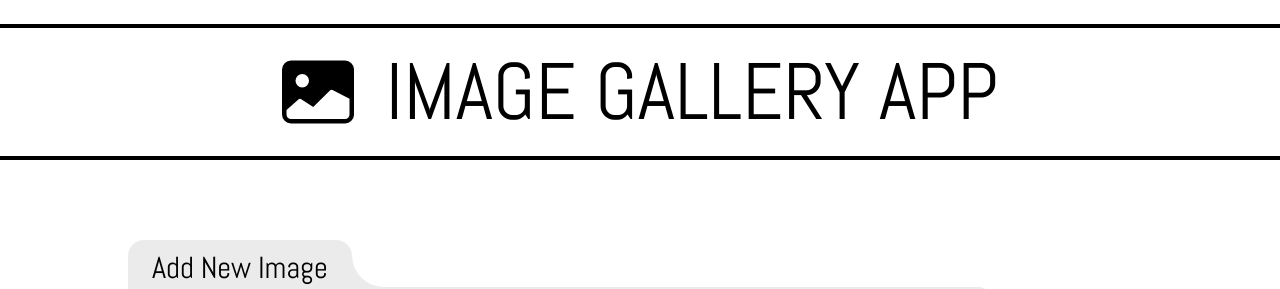
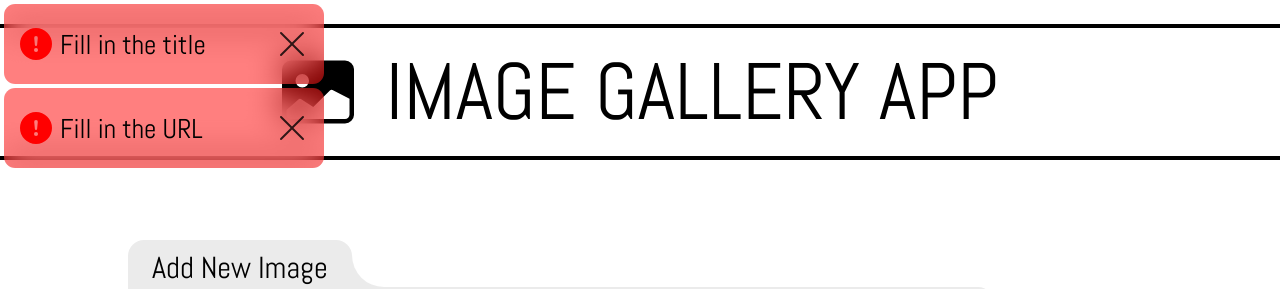
Before and after one commit to David0z/image-gallery, a React (Create React App) app: page / in a window 1280 px wide. Both pictures are taken after a click on the button 930 px from the left and 351 px from the top of the page. Shown: the top 289 px of the page. Built offline with nearby package versions, Linux system fonts and the light colour scheme.

Commit message:
Added error/success push notifications

```diff
--- a/package.json
+++ b/package.json
@@ -6,6 +6,7 @@
     "@testing-library/jest-dom": "^5.16.2",
     "@testing-library/react": "^12.1.3",
     "@testing-library/user-event": "^13.5.0",
+    "framer-motion": "^6.2.8",
     "react": "^17.0.2",
     "react-dom": "^17.0.2",
     "react-icons": "^4.3.1",
--- /dev/null
+++ b/src/components/Alert.js
@@ -0,0 +1,117 @@
+import React, { useEffect, useState } from 'react'
+import { AlertWrapper, AlertInstance, CloseAlertButton, IndicationIcon } from './styled/Alert.styled'
+import { AnimatePresence, motion } from "framer-motion"
+import { BsFillExclamationCircleFill, BsFillCheckCircleFill, BsXLg } from "react-icons/bs"
+
+function Alert({isTitleError, isUrlError, isInvalidUrl, isAdded, setIsAdded }) {
+
+    const [errors, setErrors] = useState([]);
+
+    useEffect(() => {
+        let titleTimeout;
+        if (isTitleError === true) {
+            setErrors(prevErrors => [...prevErrors, {title: 'no-title', type: 'error', message: 'Fill in the title'}]);
+            titleTimeout = setTimeout(() => {
+                setErrors(prevErrors => prevErrors.filter(error => error.title != 'no-title'));
+            }, 5000);
+        } else {
+            setErrors(prevErrors => prevErrors.filter(error => error.title != 'no-title'));
+        }
+
+        return () => {clearTimeout(titleTimeout)}
+    }, [isTitleError]);
+
+    useEffect(() => {
+        let noUrlTimeout;
+        if (isUrlError === true) {
+            setErrors(prevErrors => [...prevErrors, {title: 'no-url', type: 'error', message: 'Fill in the URL'}]);
+            noUrlTimeout = setTimeout(() => {
+                setErrors(prevErrors => prevErrors.filter(error => error.title != 'no-url'));
+            }, 5000);
+        } else {
+            setErrors(prevErrors => prevErrors.filter(error => error.title != 'no-url'));
+        }
+
+        return () => {clearTimeout(noUrlTimeout)}
+    }, [isUrlError]);
+
+    useEffect(() => {
+        let invalidUrlTimeout;
+        if (isInvalidUrl === true) {
+            setErrors(prevErrors => [...prevErrors, {title: 'invalid-url', type: 'error', message: 'Invalid URL'}]);
+            invalidUrlTimeout = setTimeout(() => {
+                setErrors(prevErrors => prevErrors.filter(error => error.title != 'invalid-url'));
+            }, 5000);
+        } else {
+            setErrors(prevErrors => prevErrors.filter(error => error.title != 'invalid-url'));
+        }
+
+        return () => {clearTimeout(invalidUrlTimeout)}
+    }, [isInvalidUrl]);
+
+    useEffect(() => {
+        let addedTimeout;
+        if (isAdded === true) {
+            setErrors(prevErrors => [...prevErrors, {title: 'image-added', type: 'notification', message: 'Image added'}]);
+            addedTimeout = setTimeout(() => {
+                setIsAdded(false);
+            }, 5000);
+        } else {
+            setErrors(prevErrors => prevErrors.filter(error => error.title != 'image-added'));
+        }
+
+        return () => {clearTimeout(addedTimeout)}
+    }, [isAdded]);
+
+    function handleAlertClose(title) {
+        switch(title) {
+            case 'no-title':
+                setErrors(prevErrors => prevErrors.filter(error => error.title != 'no-title'));
+                break;
+            case 'no-url':
+                setErrors(prevErrors => prevErrors.filter(error => error.title != 'no-url'));
+                break;
+            case 'invalid-url':
+                setErrors(prevErrors => prevErrors.filter(error => error.title != 'invalid-url'));
+                break;
+            case 'image-added':
+                setIsAdded(false);
+                break;
+        }
+    }
+
+  return (
+    <AlertWrapper>
+        <AnimatePresence>
+            {errors.map((error) => (
+                <motion.div
+                initial={{
+                    opacity: 0,
+                    x: -20 }}
+                animate={{
+                    opacity: 1,
+                    x: 0 }}
+                exit={{
+                    opacity: 0,
+                    x: 20
+                 }}
+                key={error.title}>
+                    <AlertInstance type={error.type}>
+                        <div>
+                            <IndicationIcon type={error.type}>
+                                {error.type === 'error' ? <BsFillExclamationCircleFill /> : <BsFillCheckCircleFill />}
+                            </IndicationIcon>
+                            <p>{error.message}</p>
+                        </div>
+                        <CloseAlertButton onClick={() => handleAlertClose(error.title)}>
+                            <BsXLg />
+                        </CloseAlertButton>
+                    </AlertInstance>
+                </motion.div>
+            ))}
+        </AnimatePresence>
+    </AlertWrapper>
+  )
+}
+
+export default Alert
--- a/src/components/ImageAdd.js
+++ b/src/components/ImageAdd.js
@@ -3,6 +3,7 @@ import { BsFillPlusSquareFill } from 'react-icons/bs'
 import { AddButton, AddNewImage, FormWrapper, InputsWrapper, StyledImageAdd, TitleInput, UrlInput } from './styled/ImageAdd.styled'
 import { StateContext } from '../App';
 import { v4 as uuidv4 } from 'uuid';
+import Alert from './Alert';
 
 function ImageAdd() {
 
@@ -10,7 +11,9 @@ function ImageAdd() {
   const [title, setTitle] = useState('');
   const {setImages} = useContext(StateContext);
   const [isUrlError, setIsUrlError] = useState(false);
+  const [isInvalidUrl, setIsInvalidUrl] = useState(false);
   const [isTitleError, setIsTitleError] = useState(false);
+  const [isAdded, setIsAdded] = useState(false);
 
   function handleImageAdd() {
     // Alert and return if empty arrays
@@ -29,7 +32,7 @@ function ImageAdd() {
     temporaryImg.src = url;
 
     temporaryImg.addEventListener('error', () => {
-      setIsUrlError(true);
+      setIsInvalidUrl(true);
     });
 
     temporaryImg.addEventListener('load', () => {
@@ -40,6 +43,7 @@ function ImageAdd() {
       }]);
       setUrl('');
       setTitle('');
+      setIsAdded(true);
     });
   }
 
@@ -49,6 +53,9 @@ function ImageAdd() {
         setUrl(e.target.value);
         if (isUrlError) {
           setIsUrlError(false);
+        }
+        if (isInvalidUrl) {
+          setIsInvalidUrl(false);
         }
         break;
       case 'title':
@@ -61,11 +68,12 @@ function ImageAdd() {
   }
 
   return (
+    <>
       <StyledImageAdd>
           <AddNewImage>Add New Image</AddNewImage>
           <FormWrapper>
               <InputsWrapper>
-                <UrlInput placeholder='Image URL' type='text' onChange={(e) => handleInput(e, 'url')} value={url} isUrlError={isUrlError}/>
+                  <UrlInput placeholder='Image URL' type='text' onChange={(e) => handleInput(e, 'url')} value={url} isUrlError={isUrlError} isInvalidUrl={isInvalidUrl} />
                   <TitleInput placeholder='Title' type='text' onChange={(e) => handleInput(e, 'title')} value={title} isTitleError={isTitleError}/>
               </InputsWrapper>
               <AddButton onClick={handleImageAdd}>
@@ -73,6 +81,8 @@ function ImageAdd() {
               </AddButton>
           </FormWrapper>
       </StyledImageAdd>
+      <Alert isTitleError={isTitleError} isUrlError={isUrlError} isInvalidUrl={isInvalidUrl} isAdded={isAdded} setIsAdded={setIsAdded}/>
+    </>
   )
 }
 
--- /dev/null
+++ b/src/components/styled/Alert.styled.js
@@ -0,0 +1,74 @@
+import styled from 'styled-components'
+
+export const AlertWrapper = styled.div`
+    --height: 15rem;
+    --margin: .25rem;
+    position: fixed;
+    top: 0;
+    left: 0;
+    padding-top: var(--margin);
+    padding-left: var(--margin);
+    width: 100%;
+    height: calc(var(--height) + 2 * var(--margin));
+    z-index: 20;
+    overflow: hidden;
+    pointer-events: none;
+
+    & > div {
+        backdrop-filter: blur(1rem);
+        border-radius: .7rem;
+        width: max-content;
+        height: max-content;
+    }
+`
+
+export const AlertInstance = styled.div`
+    box-sizing: border-box;
+    border-radius: .7rem;
+    width: 20rem;
+    height: calc(var(--height) / 3);
+    margin-bottom: var(--margin);
+    display: flex;
+    justify-content: space-between;
+    padding: 0 1rem;
+    align-items: center;
+    background-color: ${({type}) => type === 'error' ? 'rgba(255, 0, 0, 0.5)' : 'rgba(0, 255, 0, 0.5)'};
+
+    p {
+        padding: 0;
+        margin: 0;
+        font-size: 1.7rem;
+    }
+
+    & > div {
+        display: flex;
+        align-items: center;
+    }
+`
+
+export const CloseAlertButton = styled.button`
+    display: flex;
+    place-items: center;
+    border: none;
+    background: none;
+    --size: 2rem;
+    height: var(--size);
+    width: var(--size);
+    font-size: var(--size);
+    padding: 0;
+    color: rgba(0, 0, 0, 0.8);
+    pointer-events: auto;
+
+    &:hover {
+        cursor: pointer;
+    }
+`
+
+export const IndicationIcon = styled.div`
+    --size: 2rem;
+    height: var(--size);
+    width: var(--size);
+    color: ${({type}) => type === 'error' ? 'red' : 'green'};
+    font-size: var(--size);
+    margin-right: .5rem;
+`
--- a/src/components/styled/ImageAdd.styled.js
+++ b/src/components/styled/ImageAdd.styled.js
@@ -69,16 +69,16 @@ export const InputsWrapper = styled.div`
 `
 
 export const UrlInput = styled.input`
-    background-color: ${({isUrlError, theme}) => isUrlError === true ? 'pink' : theme.colors.third};
-    color: ${({isUrlError, theme}) => isUrlError === true ? 'red' : theme.colors.fourth};
+    background-color: ${({isUrlError, isInvalidUrl , theme}) => isUrlError === true || isInvalidUrl === true ? 'pink' : theme.colors.third};
+    color: ${({isUrlError, isInvalidUrl, theme}) => isUrlError === true || isInvalidUrl === true ? 'red' : theme.colors.fourth};
 
     &:focus {
-        color: ${({isUrlError, theme}) => isUrlError === true ? 'red' : theme.colors.fifth};
-        outline: 0.14rem solid ${({isUrlError}) => isUrlError === true ? 'red' : 'black'};
+        color: ${({isUrlError, isInvalidUrl, theme}) => isUrlError === true || isInvalidUrl === true ? 'red' : theme.colors.fifth};
+        outline: 0.14rem solid ${({isUrlError, isInvalidUrl}) => isUrlError === true || isInvalidUrl === true ? 'red' : 'black'};
     }
 
     &::placeholder {
-        color: ${({isUrlError, theme}) => isUrlError === true ? 'red' : theme.colors.fourth};
+        color: ${({isUrlError, isInvalidUrl, theme}) => isUrlError === true || isInvalidUrl === true ? 'red' : theme.colors.fourth};
     }
 `
 
```
Also changed, not shown: 1 other file (tests, documents, lock files or other folders). Lines whose indentation alone changed are shown as unchanged.
